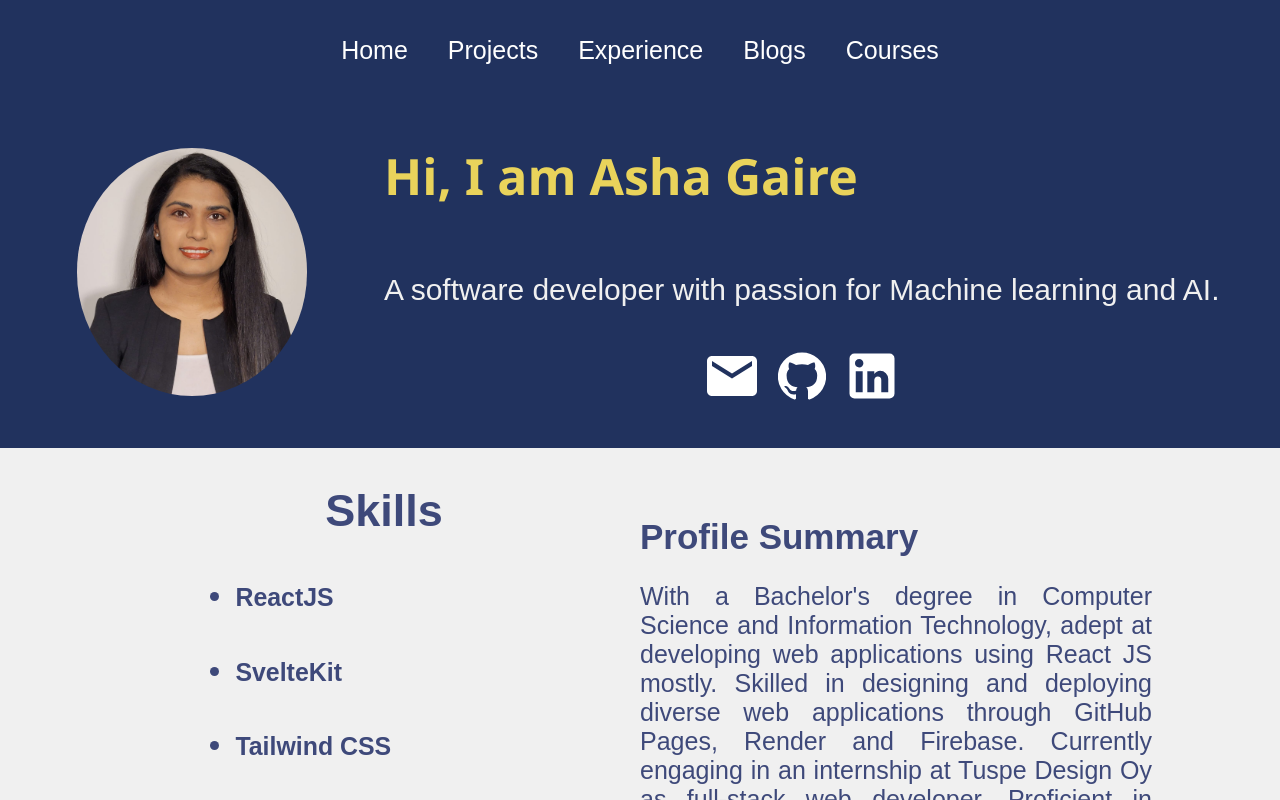
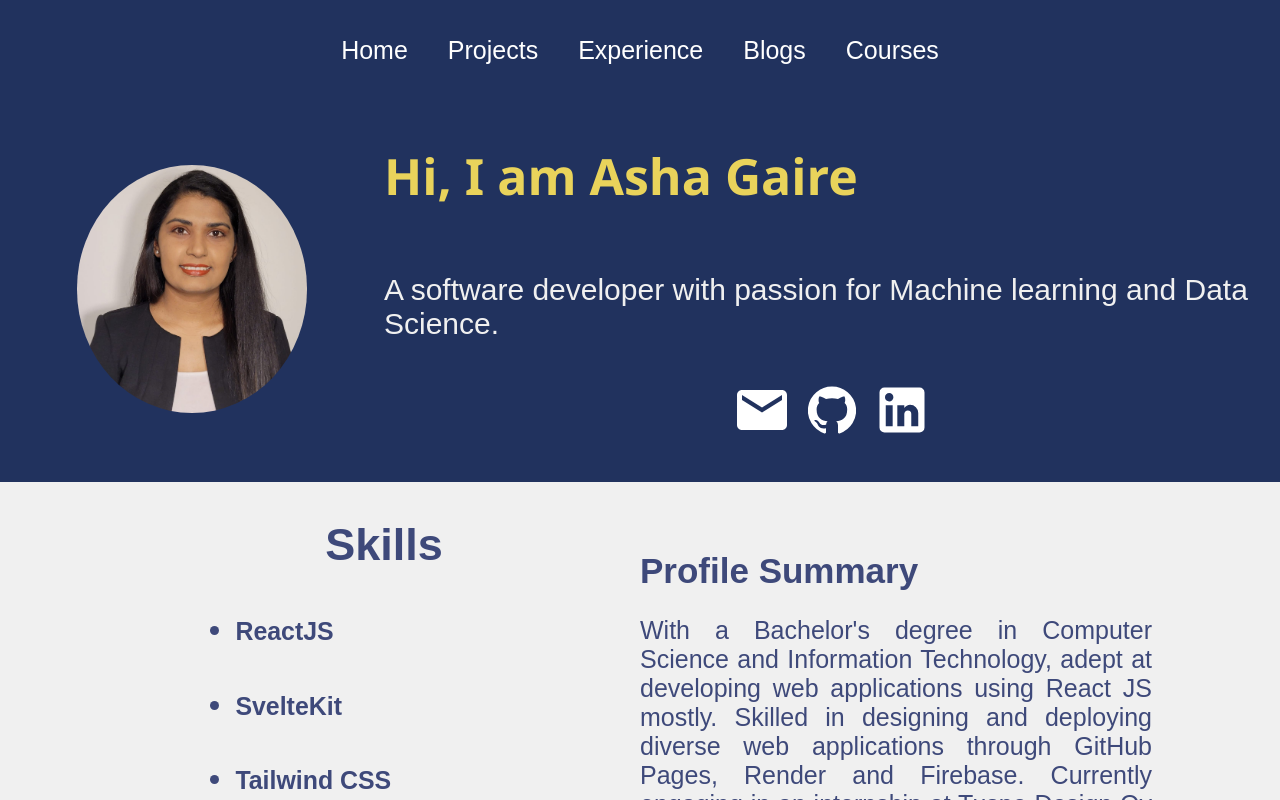
Before and after one commit to ashagaire/Personal-Portfolio, a React (Create React App) app: page / in a window 1280 px wide. Shown: the top 800 px of the page. Built offline with nearby package versions, Linux system fonts and the light colour scheme.

Commit message:
letest firebase deploy

```diff
--- a/src/helper/ProjectList.js
+++ b/src/helper/ProjectList.js
@@ -18,7 +18,7 @@ export const projectList = [
         name:'Tenzies Game ',
         image:Proj1,
         skills: "React, Node.js, FireStore",
-        site:"https://tenzies-game-93358.firebaseapp.com/",
+        site:"https://ashagaire.github.io/Tenzies-game/",
         github:"https://github.com/ashagaire/React_CodeCamp/tree/new-place/tenzies-game"
     },
     {
--- a/src/pages/Home.js
+++ b/src/pages/Home.js
@@ -4,7 +4,7 @@ import LinkedInIcon from "@material-ui/icons/LinkedIn";
 import EmailIcon from "@material-ui/icons/Email";
 import GitHubIcon   from "@material-ui/icons/GitHub";
 import { Link } from 'react-router-dom'
-import profile from '../assets/profile.jpeg'
+import profile from '../assets/profile.png'
 
 import '../styles/Home.css'
 
@@ -36,7 +36,7 @@ function Home() {
 
         <h2> Hi, I am Asha Gaire</h2>
         <div className='prompt'>
-          <p>A software developer with passion for Machine learning and AI.<br></br><br></br>
+          <p>A software developer with passion for Machine learning and Data Science.<br></br><br></br>
           <span className='prompt-icons'>
           <EmailIcon onClick={handleCopy} style={{cursor:'pointer'}}/>
             {showMessage && (
--- a/src/styles/Home.css
+++ b/src/styles/Home.css
@@ -26,7 +26,7 @@
   .profile-image img{
     border-radius: 50%;
     max-width: 60%;
-    max-height: 0%;
+    max-height: 100%;
 
   }
 
```
Also changed, not shown: src/assets/profile.png (added).
